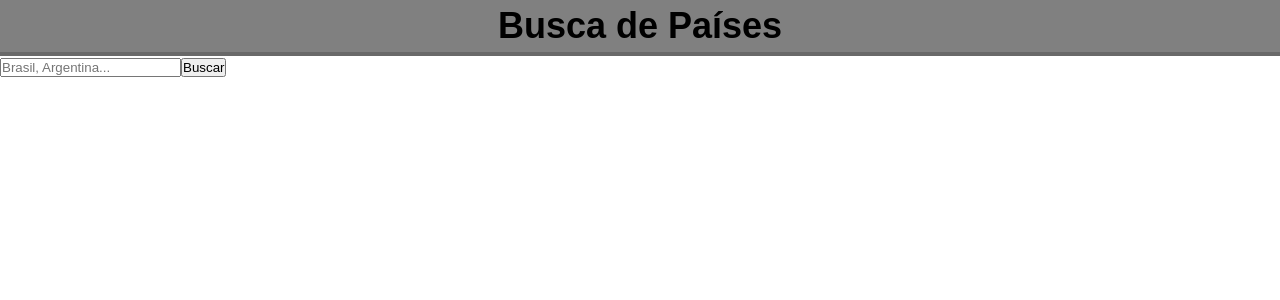
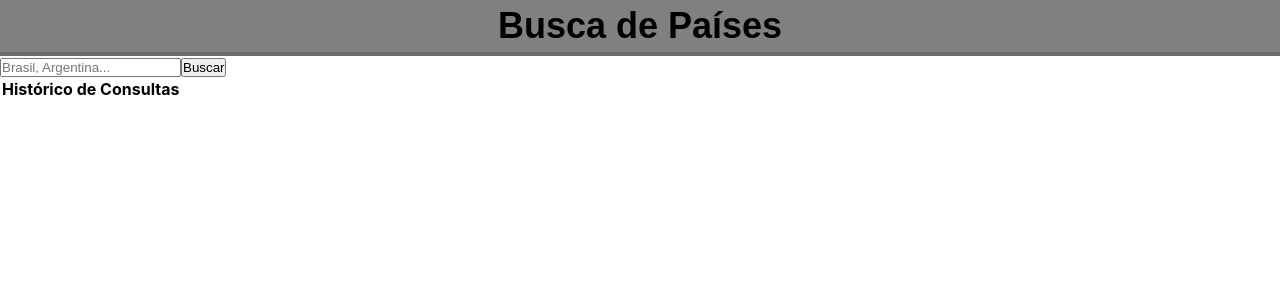
Before and after one commit to FeBonifacio/desafio-paises, a React (Create React App) app: page / in a window 1280 px wide. Shown: the top 300 px of the page. Built offline with nearby package versions, Linux system fonts and the light colour scheme.

Commit message:
'Busca e historicos finalizados'

```diff
--- a/src/components/InputSearch/Input.js
+++ b/src/components/InputSearch/Input.js
@@ -1,9 +1,12 @@
-import React, { useState, useEffect } from 'react';
+import React, { useState } from 'react';
+import Table from '../TableS';
 
 const Input = () => {
     const [nameCountries, setNameCountries] = useState('');
     const [searchResult, setSearchResult] = useState([]);
     const [searchClick, setSearchClick] = useState(false); // Vai aparecer somente quando clicar no botão
+    const [searchHistory, setSearchHistory] = useState([]);
+
 
     const handleInput = (e) => {
         setNameCountries(e.target.value);
@@ -22,33 +25,23 @@ const Input = () => {
         } catch (error) {
             console.error('Erro ao buscar país:', error);
         }
+
+        setSearchHistory(preventHistory => [...preventHistory, nameCountries]); // colocar tudo no array
     }
 
-    // const fetchCurrency = async (country) => {
-    //     try {
-    //         const currencyResponse = await fetch(`https://restcountries.com/v3.1/currency/${country.currencies[0]?.code}`);
-    //         const currencyData = await currencyResponse.json();
-    //         const currency = currencyData[0]?.currencies[0]?.name || 'Moeda não disponível';
-    //         return { ...country, currency };
-    //     } catch (error) {
-    //         console.error('Erro ao buscar moeda:', error);
-    //         return { ...country, currency: 'Moeda não disponível' };
-    //     }
-    // };
+    const handleHistory = async (countryName) => {
+        setNameCountries(countryName);
+        setSearchClick(true);
 
-    // useEffect(() => {
-    //     if (searchResult.length > 0 && searchClick) {
-    //         const fetchData = async () => {
-    //             const updatedSearchResult = [];
-    //             for (const country of searchResult) {
-    //                 const updatedCountry = await fetchCurrency(country);
-    //                 updatedSearchResult.push(updatedCountry);
-    //             }
-    //             setSearchResult(updatedSearchResult);
-    //         };
-    //         fetchData();
-    //     }
-    // }, [searchResult, searchClick]);
+        try {
+            // Buscar país
+            const response = await fetch(`https://restcountries.com/v3.1/name/${countryName}`);
+            const data = await response.json();
+            setSearchResult(data);
+        } catch (error) {
+            console.error('Erro ao buscar país:', error);
+        }
+    }
 
     return (
         <div>
@@ -80,6 +73,8 @@ const Input = () => {
                     )}
                 </ul>
             )}
+
+        <Table searchHistory={searchHistory} handleHistory={handleHistory} />
         </div>
     );
 }
--- /dev/null
+++ b/src/components/TableS/index.js
@@ -0,0 +1,24 @@
+import React from 'react';
+
+const Table = ({ searchHistory, handleHistory }) => {
+    return (
+        <table>
+            <thead>
+                <tr>
+                    <th>Histórico de Consultas</th>
+                </tr>
+            </thead>
+            <tbody>
+                {searchHistory.map((query, index) => (
+                    <tr key={index}>
+                        <td>
+                            <button onClick={() => handleHistory(query)}>{query}</button>
+                        </td>
+                    </tr>
+                ))}
+            </tbody>
+        </table>
+    );
+}
+
+export default Table;
```
